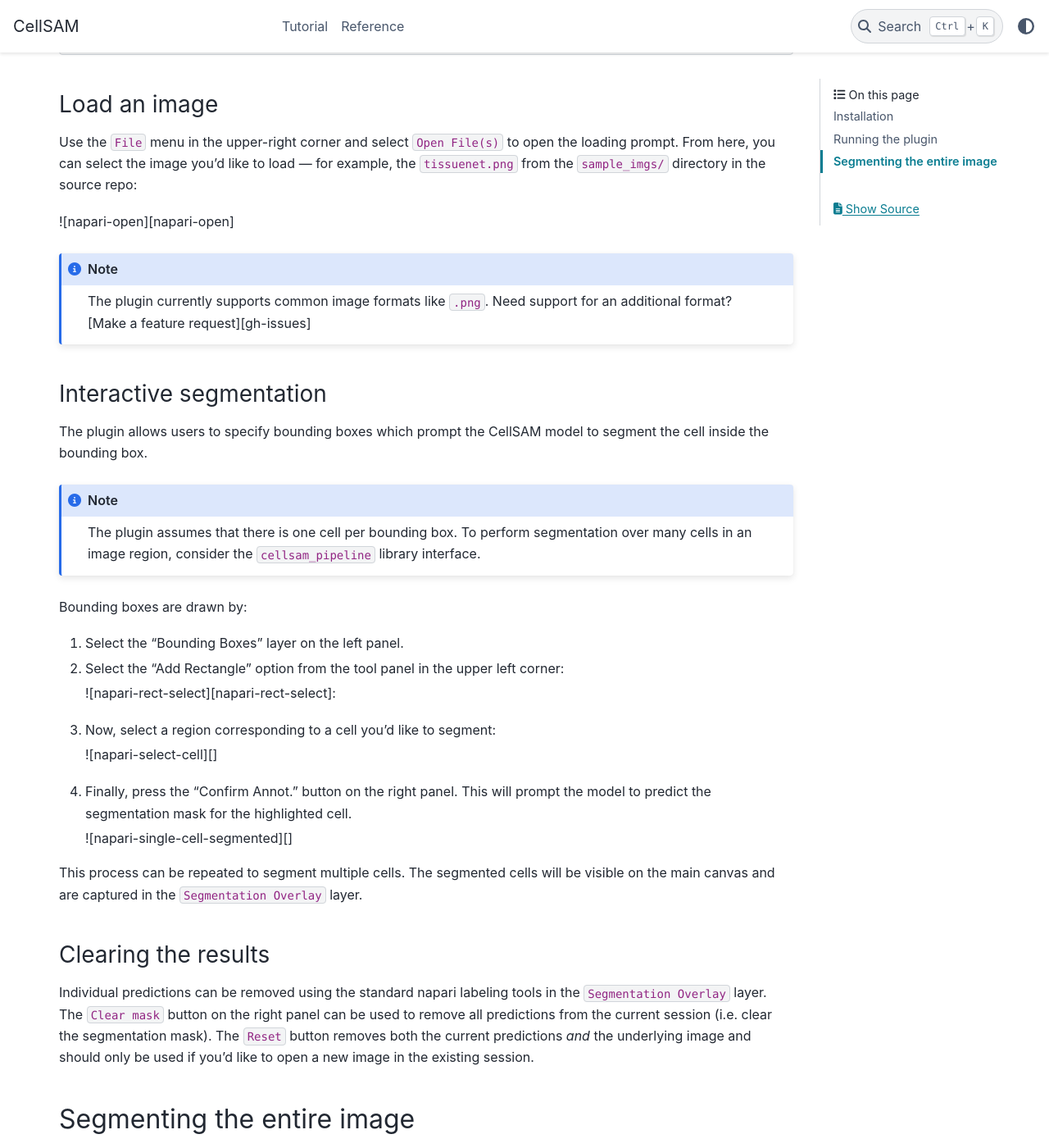
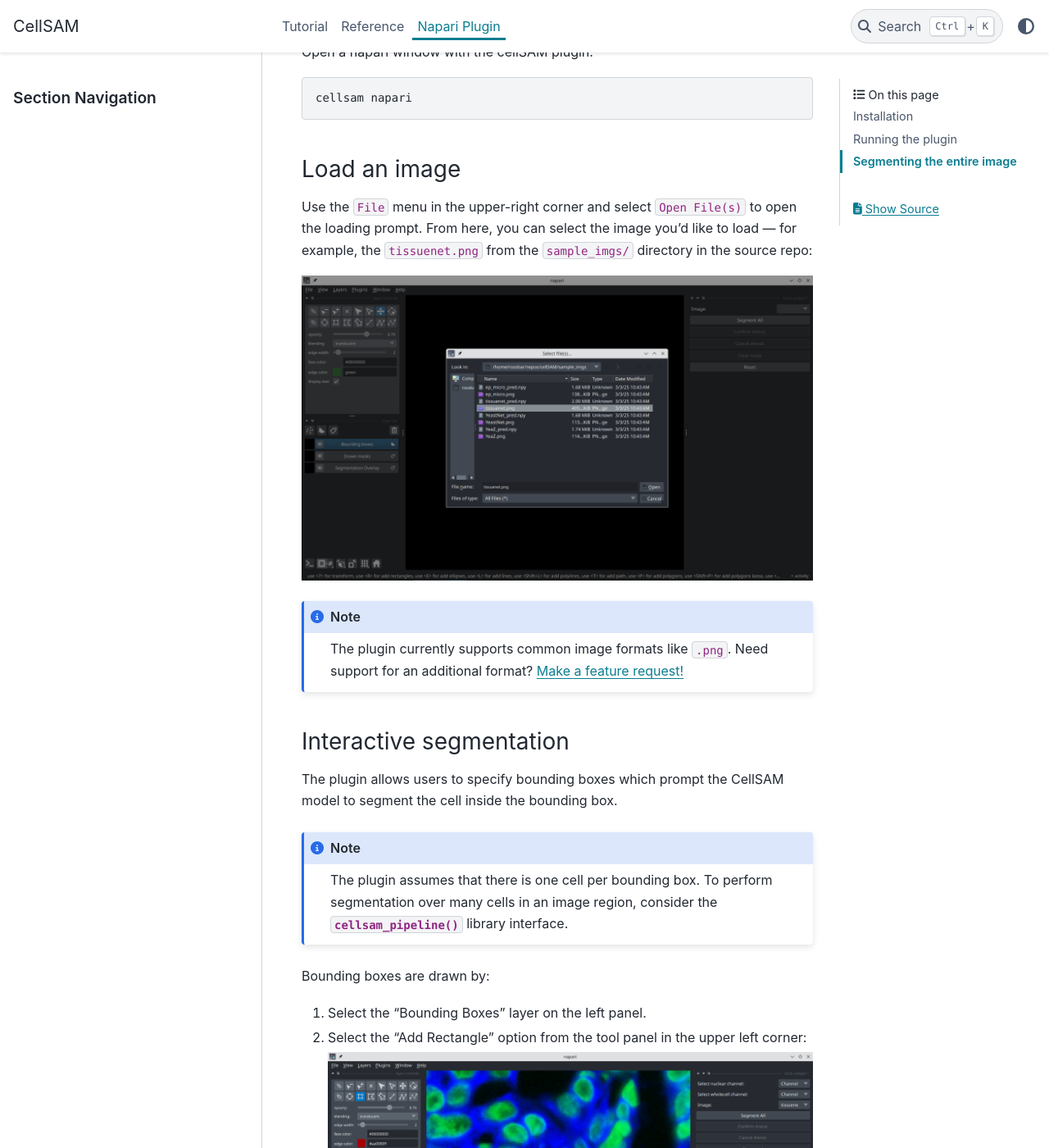
Before and after one commit to vanvalenlab/cellSAM, a Sphinx documentation site: the page built from docs/napari.md, in a window 1280 px wide and 1400 px high, scrolled down 944 px. Shown: the whole window at 82% size. Built offline with Sphinx 7.4.7 and the PyData theme 0.15.4, drawn with Linux system fonts in a browser that asks for light colours; pages that are not in the unit, such as notebooks, are missing from menus; some of the changed text lies outside the part shown.

Commit message:
Add static images for napari guide, update links.

````diff
--- a/docs/index.rst
+++ b/docs/index.rst
@@ -50,3 +50,4 @@
    tutorial
    reference/index
    auto_examples/index
+   napari
--- a/docs/napari.md
+++ b/docs/napari.md
@@ -63,12 +63,14 @@
 From here, you can select the image you'd like to load --- for example,
 the `tissuenet.png` from the ``sample_imgs/`` directory in the source repo:
 
-![napari-open][napari-open]
+![napari-open](_static/napari_img_load_menu.png)
 
 ```{note}
 The plugin currently supports common image formats like `.png`. Need support for
-an additional format? [Make a feature request][gh-issues]
+an additional format? [Make a feature request!][gh-issues]
 ```
+
+[gh-issues]: https://github.com/vanvalenlab/cellSAM/issues
 
 ### Interactive segmentation
 
@@ -86,16 +88,16 @@
 1. Select the "Bounding Boxes" layer on the left panel.
 2. Select the "Add Rectangle" option from the tool panel in the upper left corner:
 
-   ![napari-rect-select][napari-rect-select]:
+   ![napari-rect-select](_static/napari_rect_select.png)
 
 3. Now, select a region corresponding to a cell you'd like to segment:
 
-   ![napari-select-cell][]
+   ![napari-select-cell](_static/napari_select_cell.png)
 
 4. Finally, press the "Confirm Annot." button on the right panel. This will
    prompt the model to predict the segmentation mask for the highlighted cell.
 
-   ![napari-single-cell-segmented][]
+   ![napari-single-cell-segmented](_static/napari_single_cell_segmented.png)
 
 This process can be repeated to segment multiple cells.
 The segmented cells will be visible on the main canvas and are captured in the
--- a/pyproject.toml
+++ b/pyproject.toml
@@ -26,8 +26,8 @@
 
 [project.optional-dependencies]
 napari = [
+    'pyqt6',
     'napari',
-    'pyqt6',
     'magicgui',
     'qtpy'
 ]
````
Also changed, not shown: other parts of docs/napari.md (+4 -4 lines), docs/_static/napari_img_load_menu.png (added), docs/_static/napari_rect_select.png (added), docs/_static/napari_select_cell.png (added), docs/_static/napari_single_cell_segmented.png (added).
